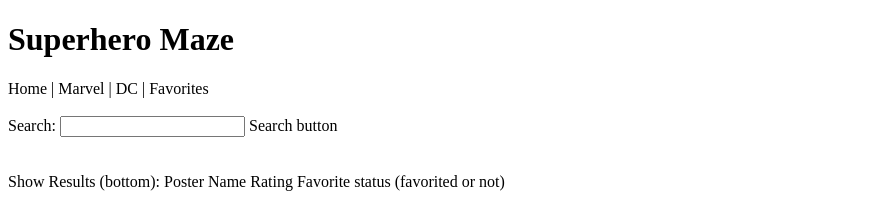
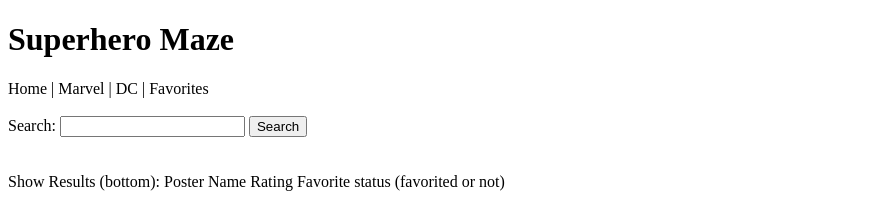
Before and after one commit to Princeling24/cs2100-capstone, a plain HTML site: page Index.html in a window 1280 px wide. Shown: the top 206 px of the page, without its empty margins (0-869 px from the left). Drawn offline with Linux system fonts and the light colour scheme.

Commit message:
Add search button to the form in Index.html

```diff
--- a/Index.html
+++ b/Index.html
@@ -15,7 +15,7 @@
         <form>
             <label for="search"> Search: </label>
                 <input type ="text" id="search" name="search">
-            Search button
+            <button type="submit"> Search </button>
         </form>
         <br><br>
 
```
